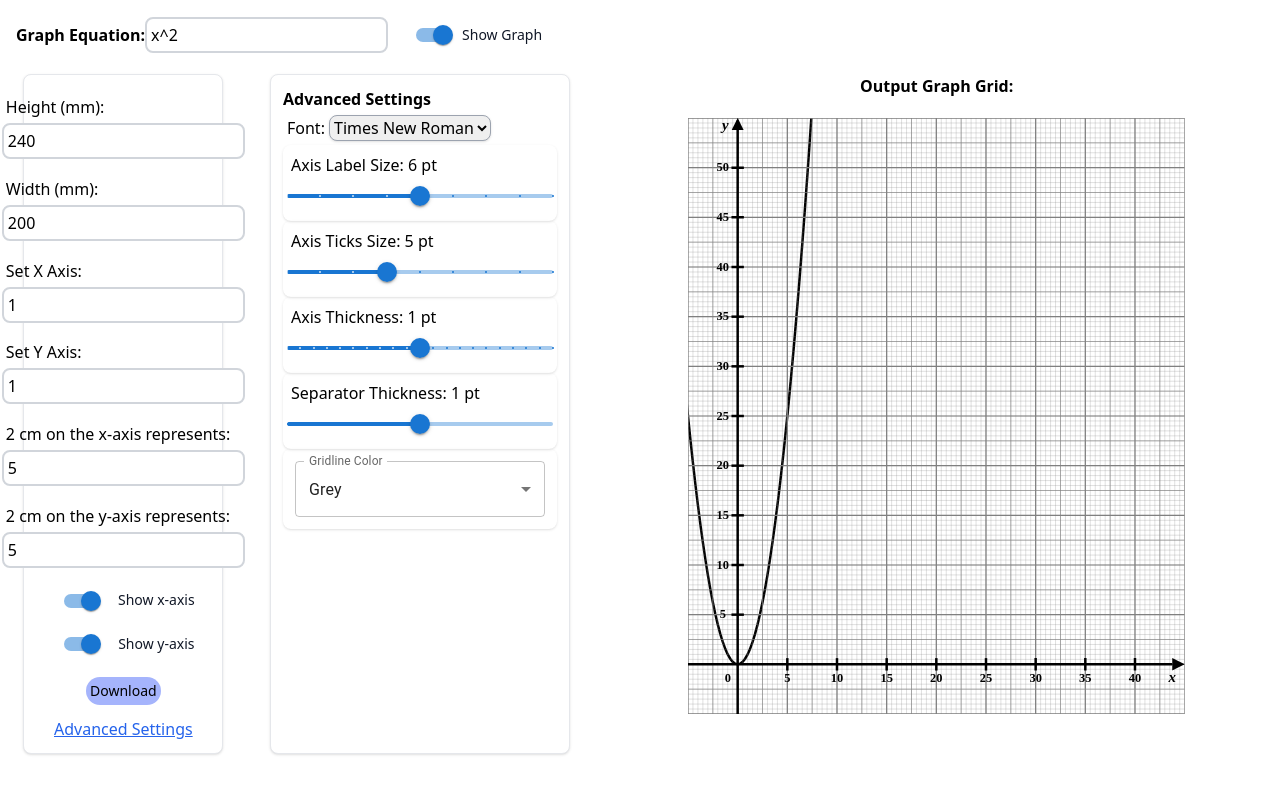
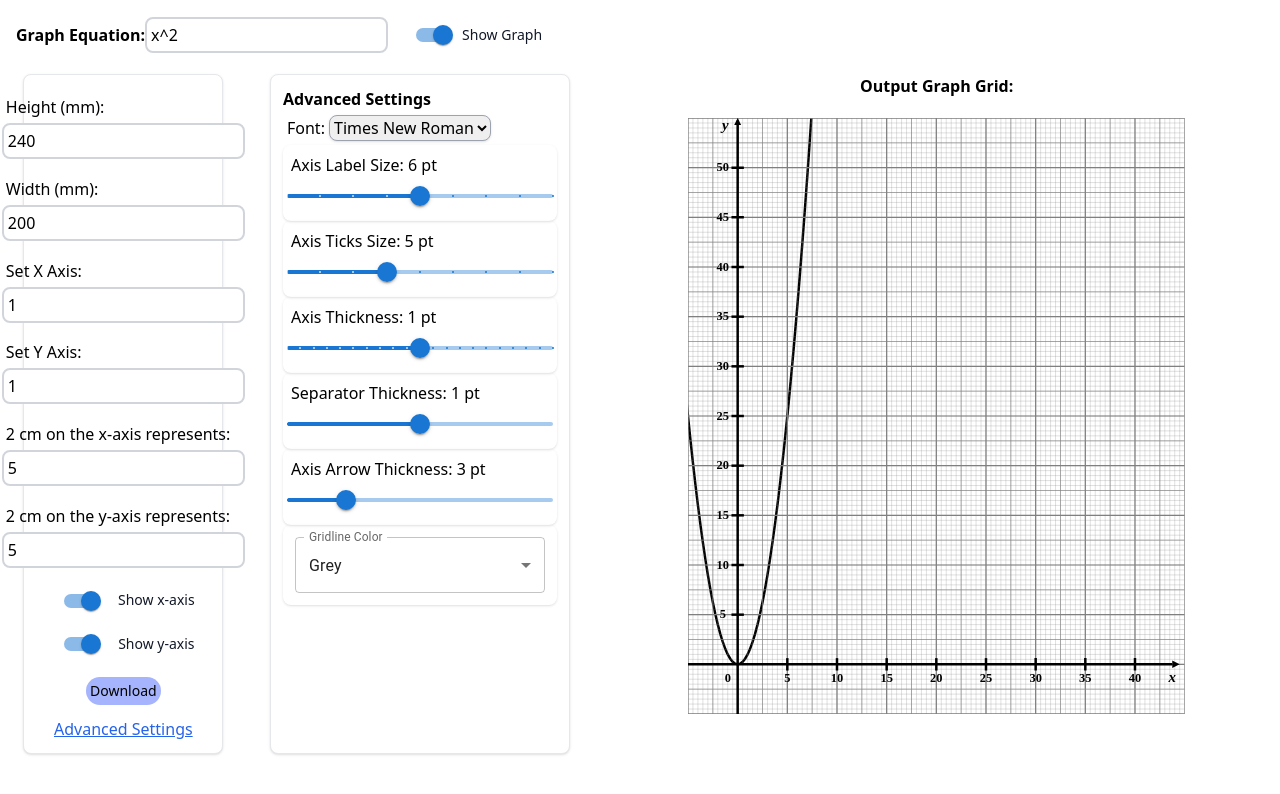
Before and after one commit to minghancmh/graphGridGenerator, a Next.js app in the folder graph-app/: page / in a window 1280 px wide. Both pictures are taken after a click on the element "Advanced Settings". Shown: the top 794 px of the page. Built offline with nearby package versions, Linux system fonts and the light colour scheme.

Commit message:
feat: add controls for axis arrow thickness

```diff
--- a/graph-app/src/components/Grid.tsx
+++ b/graph-app/src/components/Grid.tsx
@@ -16,6 +16,7 @@ interface CartesianGridProps {
   gridLineColor: any;
   axisThickness: any;
   separatorThickness: any;
+  axisArrowThickness: any;
   graphEquation: any;
 }
 
@@ -88,18 +89,22 @@ const CartesianGrid = (props: CartesianGridProps) => {
       <defs>
         <marker
           id="triangle"
-          viewBox="0 0 10 10"
+          viewBox={`0 0 ${props.axisArrowThickness * 2} ${
+            props.axisArrowThickness * 2
+          }`}
           refX={props.height * 2}
-          refY="5"
+          refY={props.axisArrowThickness}
           markerUnits="userSpaceOnUse"
-          markerWidth="5"
-          markerHeight="10"
+          markerWidth={props.axisArrowThickness}
+          markerHeight={props.axisArrowThickness * 2}
           orient="auto"
         >
           <path
-            d="M 0 0 L 10 5 L 0 10 z"
+            d={`M 0 0 L ${props.axisArrowThickness * 2} ${
+              props.axisArrowThickness
+            } L 0 ${props.axisArrowThickness * 2} z`}
             fill="#00"
-            transform="rotate(180,5,5)"
+            transform={`rotate(180,${props.axisArrowThickness},${props.axisArrowThickness})`}
           />
         </marker>
       </defs>
@@ -176,15 +181,22 @@ const CartesianGrid = (props: CartesianGridProps) => {
       <defs>
         <marker
           id="axis"
-          viewBox="0 0 10 10"
+          viewBox={`0 0 ${props.axisArrowThickness * 2} ${
+            props.axisArrowThickness
+          }`}
           refX="0"
-          refY="5"
+          refY={props.axisArrowThickness}
           markerUnits="userSpaceOnUse"
-          markerWidth="5"
-          markerHeight="10"
+          markerWidth={props.axisArrowThickness}
+          markerHeight={props.axisArrowThickness * 2}
           orient="auto"
         >
-          <path d="M 0 0 L 10 5 L 0 10 z" fill="#00" />
+          <path
+            d={`M 0 0 L ${props.axisArrowThickness * 2} ${
+              props.axisArrowThickness
+            } L 0 ${props.axisArrowThickness * 2} z`}
+            fill="#00"
+          />
         </marker>
       </defs>
       <line
--- a/graph-app/src/pages/index.tsx
+++ b/graph-app/src/pages/index.tsx
@@ -60,6 +60,12 @@ const MyPage = () => {
 
   const handleSeparatorThickness = (e: any) => {
     setSeparatorThickness(e.target.value);
+  };
+
+  const [axisArrowThickness, setAxisArrowThickness] = useState("3");
+
+  const handleAxisArrowThickness = (e: any) => {
+    setAxisArrowThickness(e.target.value);
   };
 
   const [fontFamily, setFont] = useState("Times New Roman");
@@ -415,6 +421,24 @@ const MyPage = () => {
             />
           </div>
 
+          <div className="p-1 font-normal rounded-lg shadow">
+            <div className="font-normal p-1">
+              Axis Arrow Thickness: {axisArrowThickness} pt
+            </div>
+
+            <Slider
+              aria-label="Axis Arrow Thickness"
+              defaultValue={Number(axisArrowThickness)}
+              valueLabelDisplay="auto"
+              step={1}
+              marks={[]}
+              min={1}
+              max={10}
+              onChange={handleAxisArrowThickness}
+              size="medium"
+            />
+          </div>
+
           <div className="p-1 font-normal rounded-lg shadow flex-row">
             <FormControl sx={{ m: 1, width: 250 }}>
               <InputLabel id="demo-controlled-open-select-label">
@@ -465,6 +489,7 @@ const MyPage = () => {
               showYaxis={showYaxis}
               scaleX={scaleX}
               scaleY={scaleY}
+              axisArrowThickness={axisArrowThickness}
             />
           </svg>
         </div>
```
